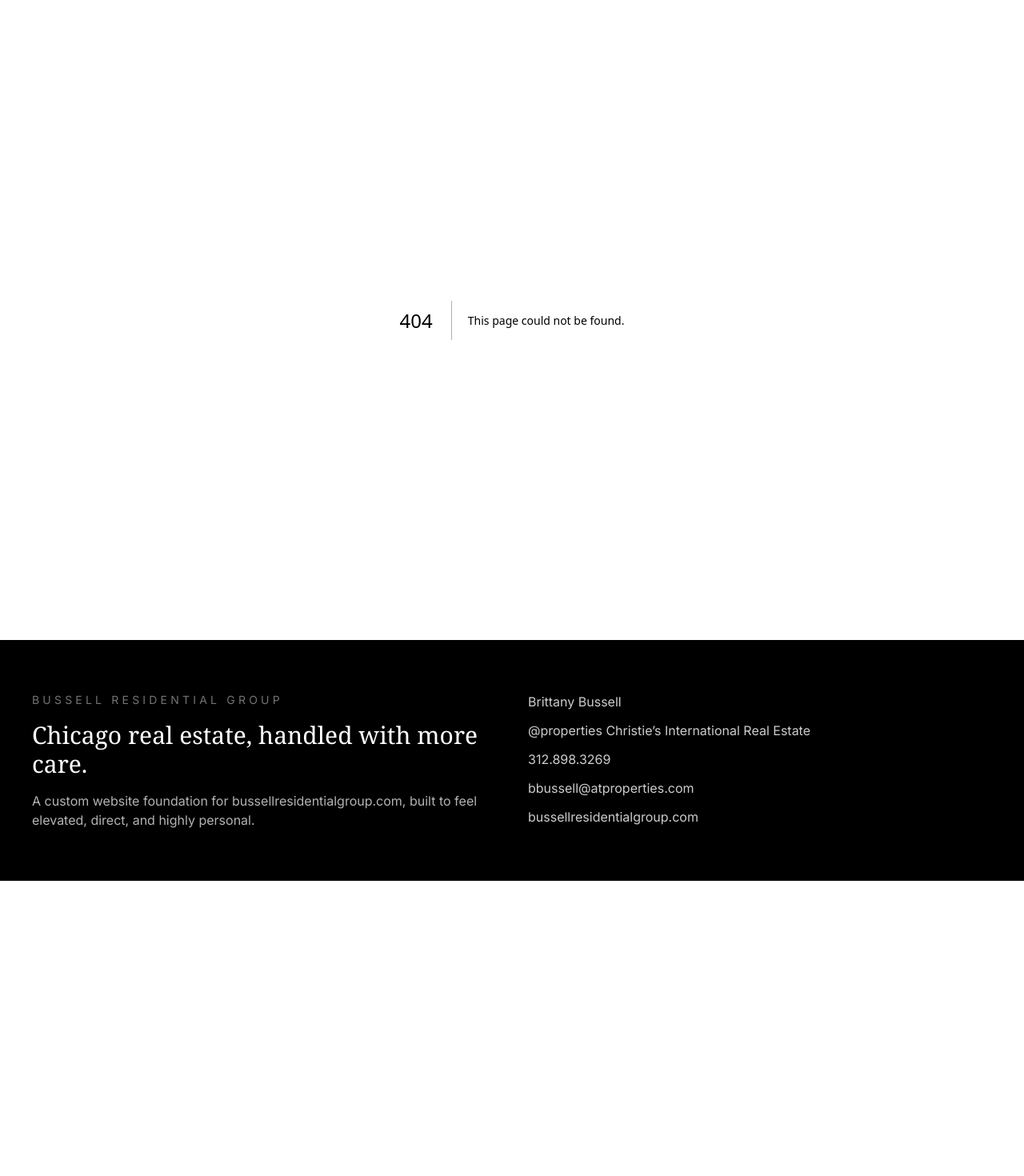
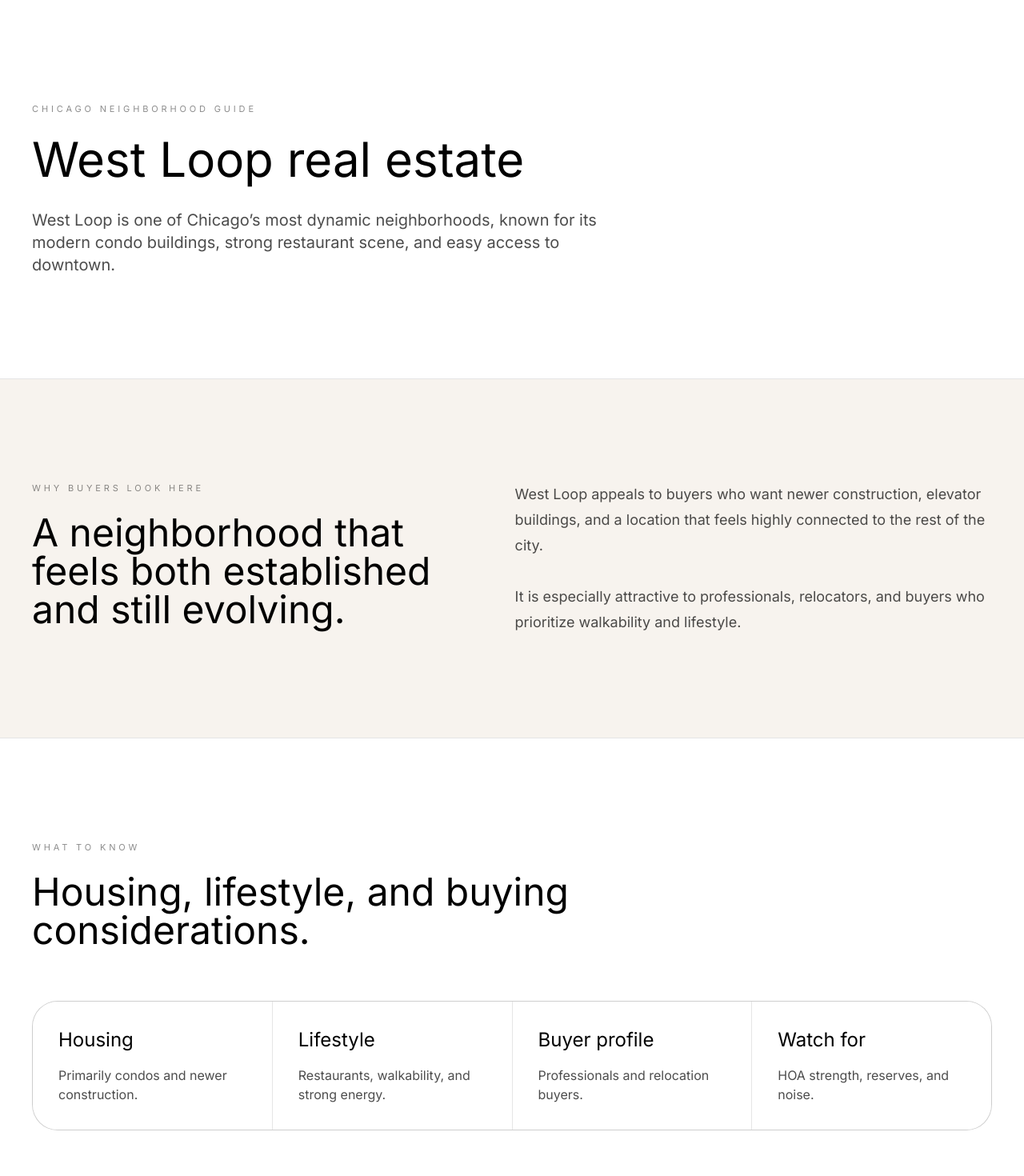
Before and after one commit to bbussell/bussell-residential-site, a Next.js app: page /app/west-loop-real-estate in a window 1280 px wide. Before the commit this address had no page. Shown: the top 1470 px of the page at 80% size. Before the commit the page ends 1101 px from the top, so only its background shows below. Built offline with nearby package versions, Linux system fonts and the light colour scheme; a web font is replaced by a local one.

Commit message:
Create page.js
Create West Loop neighborhood page

```diff
--- /dev/null
+++ b/app/app/west-loop-real-estate/page.js
@@ -0,0 +1,96 @@
+export default function WestLoopPage() {
+  return (
+    <main className="bg-[#f7f3ee] text-black">
+
+      <section className="border-b border-black/10 bg-white">
+        <div className="mx-auto max-w-7xl px-6 py-24 lg:px-10 md:py-32">
+          <p className="uppercase tracking-[0.35em] text-[11px] text-black/45">
+            Chicago Neighborhood Guide
+          </p>
+          <h1 className="font-display mt-6 max-w-4xl text-4xl leading-tight md:text-6xl">
+            West Loop real estate
+          </h1>
+          <p className="mt-8 max-w-3xl text-lg leading-8 text-black/70 md:text-xl">
+            West Loop is one of Chicago’s most dynamic neighborhoods, known for
+            its modern condo buildings, strong restaurant scene, and easy access
+            to downtown.
+          </p>
+        </div>
+      </section>
+
+      <section className="py-24 md:py-32">
+        <div className="mx-auto grid max-w-7xl gap-16 px-6 lg:grid-cols-[0.95fr_1.05fr] lg:px-10">
+
+          <div>
+            <p className="uppercase tracking-[0.35em] text-[11px] text-black/45">
+              Why buyers look here
+            </p>
+            <h2 className="font-display mt-6 text-3xl leading-tight md:text-5xl">
+              A neighborhood that feels both established and still evolving.
+            </h2>
+          </div>
+
+          <div className="space-y-8 text-lg leading-8 text-black/70">
+            <p>
+              West Loop appeals to buyers who want newer construction,
+              elevator buildings, and a location that feels highly connected
+              to the rest of the city.
+            </p>
+            <p>
+              It is especially attractive to professionals, relocators, and
+              buyers who prioritize walkability and lifestyle.
+            </p>
+          </div>
+
+        </div>
+      </section>
+
+      <section className="border-y border-black/10 bg-white py-24 md:py-32">
+        <div className="mx-auto max-w-7xl px-6 lg:px-10">
+
+          <div className="max-w-3xl">
+            <p className="uppercase tracking-[0.35em] text-[11px] text-black/45">
+              What to know
+            </p>
+            <h2 className="font-display mt-6 text-3xl leading-tight md:text-5xl">
+              Housing, lifestyle, and buying considerations.
+            </h2>
+          </div>
+
+          <div className="mt-16 grid gap-px overflow-hidden rounded-[2rem] border border-black/10 bg-black/10 md:grid-cols-2 lg:grid-cols-4">
+
+            <div className="bg-white p-8">
+              <h3 className="font-display text-2xl">Housing</h3>
+              <p className="mt-4 text-black/70">
+                Primarily condos and newer construction.
+              </p>
+            </div>
+
+            <div className="bg-white p-8">
+              <h3 className="font-display text-2xl">Lifestyle</h3>
+              <p className="mt-4 text-black/70">
+                Restaurants, walkability, and strong energy.
+              </p>
+            </div>
+
+            <div className="bg-white p-8">
+              <h3 className="font-display text-2xl">Buyer profile</h3>
+              <p className="mt-4 text-black/70">
+                Professionals and relocation buyers.
+              </p>
+            </div>
+
+            <div className="bg-white p-8">
+              <h3 className="font-display text-2xl">Watch for</h3>
+              <p className="mt-4 text-black/70">
+                HOA strength, reserves, and noise.
+              </p>
+            </div>
+
+          </div>
+        </div>
+      </section>
+
+    </main>
+  );
+}
```
